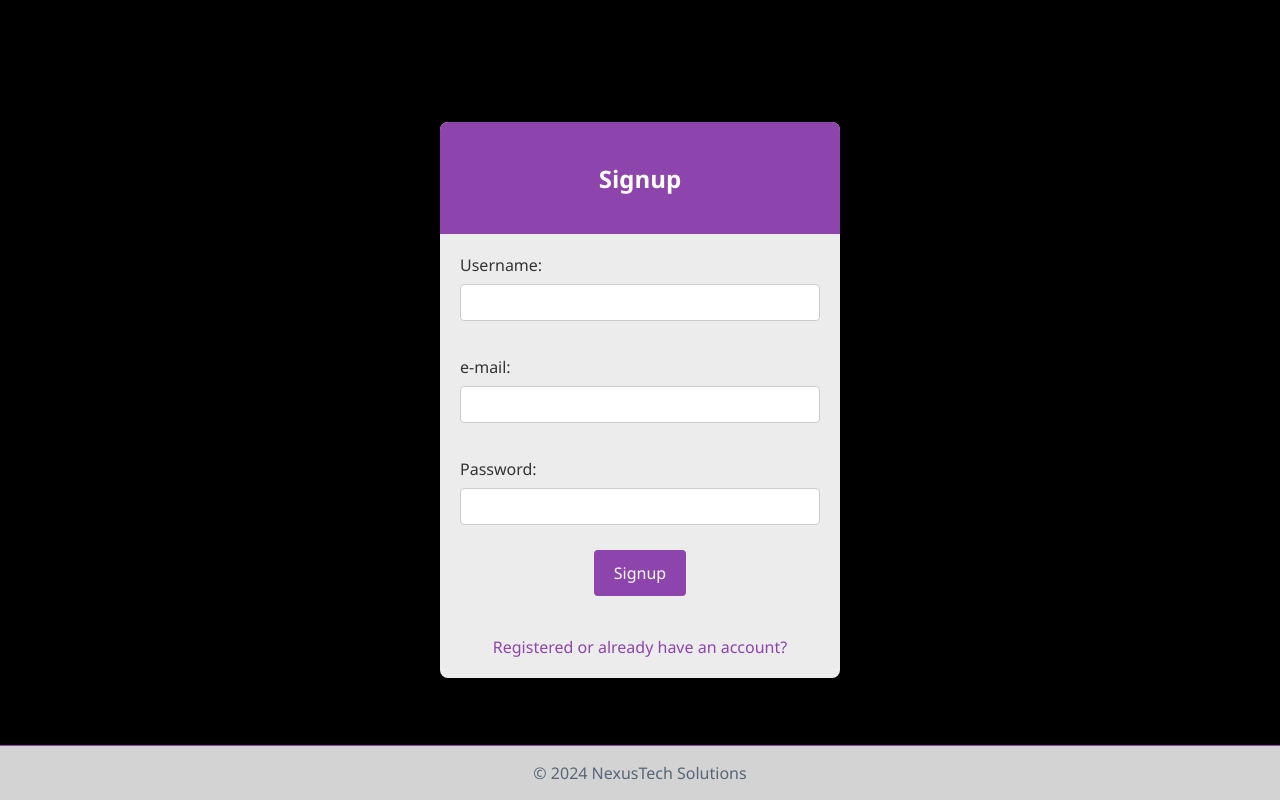
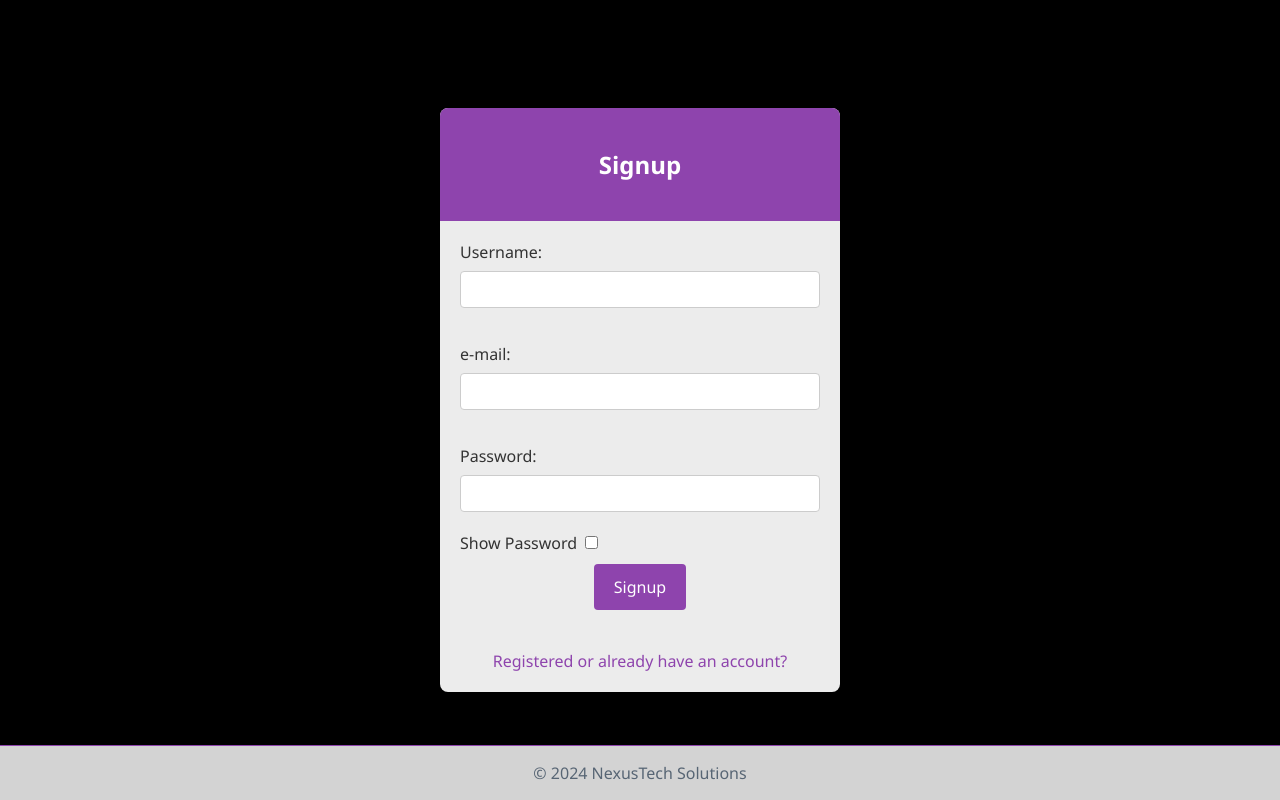
Before and after one commit to isurunvn/technical_support_management_system, a PHP site: page /Entry/signup.php in a window 1280 px wide. Run offline with PHP 8.4, Linux system fonts and the light colour scheme; a stand-in replaces the project's code that opens the database connection.

Commit message:
Show password option added to both login and signup

```diff
--- a/Entry/signup.php
+++ b/Entry/signup.php
@@ -7,6 +7,7 @@
         $Username = $_POST['username'];
         $Email = $_POST['email'];
         $Password = $_POST['password'];
+
 
         $query = "INSERT INTO users (username, email, password) VALUES ('$Username', '$Email', '$Password')";
 
@@ -82,6 +83,9 @@
         .form-group3 {
             padding: 15px 20px 5px 20px;
         }
+        .showp {
+            padding: 0px 0px 5px 20px;
+        }
 
         .form-group1 label {
             display: block;
@@ -95,6 +99,11 @@
         }
         .form-group3 label {
             display: block;
+            margin-bottom: 8px;
+            color: #333;
+        }
+        .showp label {
+            display: inline;
             margin-bottom: 8px;
             color: #333;
         }
@@ -123,8 +132,6 @@
             border-radius: 4px;
             box-sizing: border-box;
         }
-
-
         .form-group button {
             font-family: 'Segoe UI';
             background-color: #8e44ad;
@@ -191,7 +198,20 @@
         </div>
         <div class="form-group3">
             <label for="password">Password:</label>
-            <input type="password" id="password" name="password" required>
+            <input type="password" id="password" name="password" required><br>
+        </div>
+        <div class="showp">
+
+            <label for="showpassword">Show Password</label>
+            <input type="checkbox" onclick="myFunction()">
+            <script> function myFunction() {
+                var x = document.getElementById("password");
+                if (x.type === "password") {
+                    x.type = "text";
+                } else {
+                    x.type = "password";
+                }
+            }</script>
         </div>
         <div class="form-group">
             <center>
```
Also changed, not shown: Entry/login.php (+22 -1 lines).
